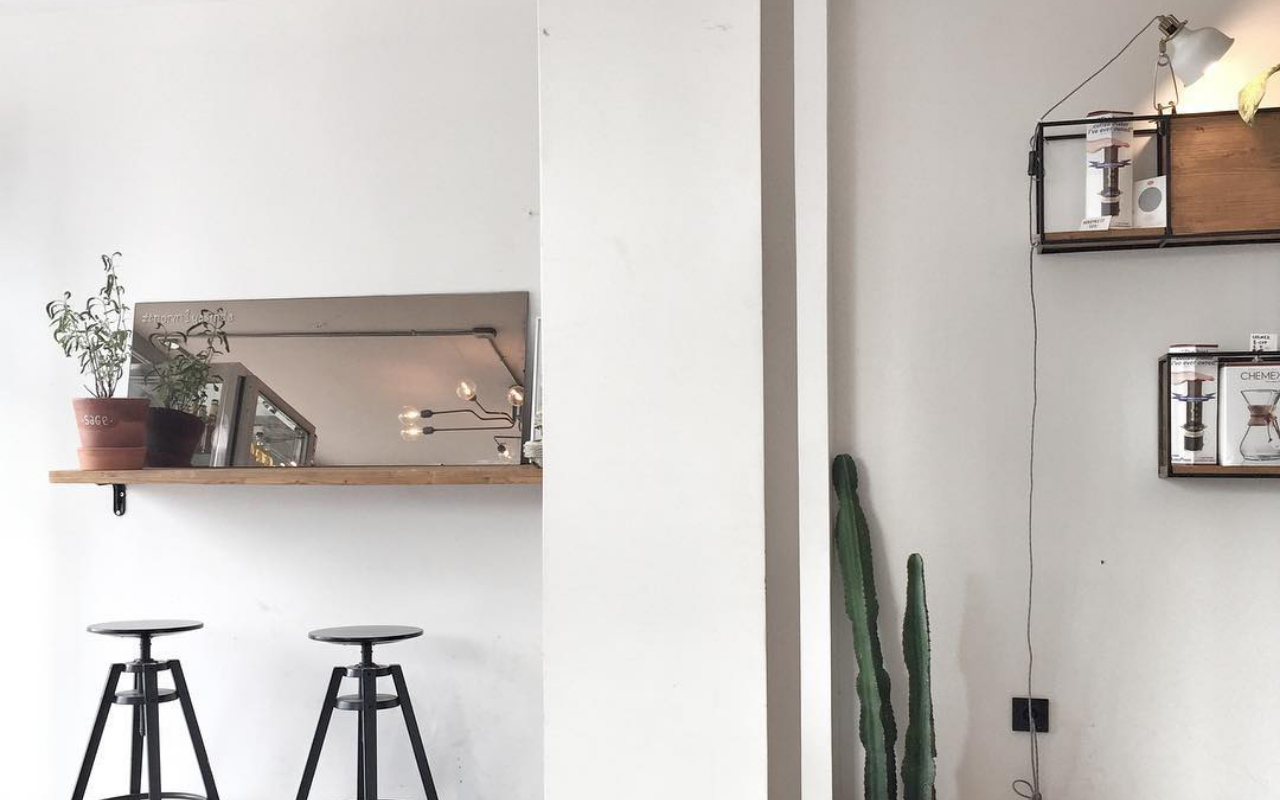
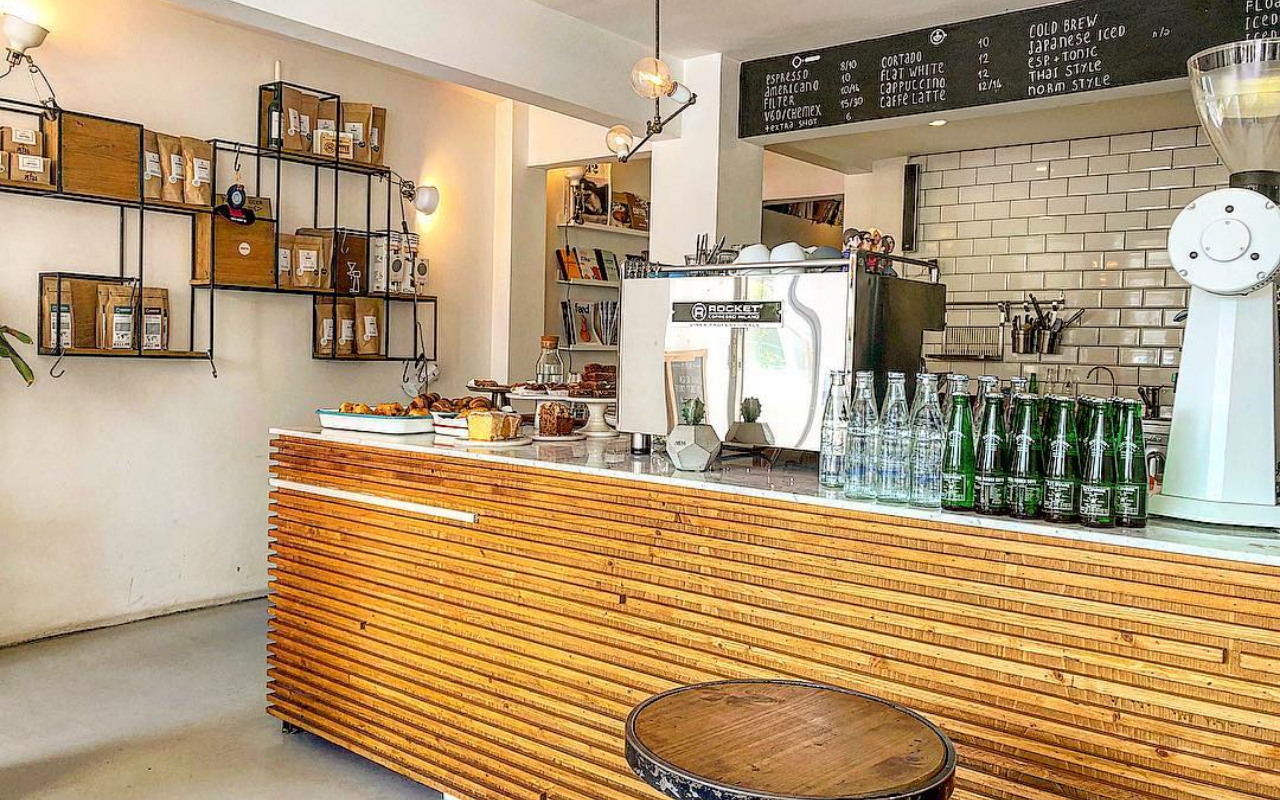
Before and after one commit to caglaryazici/caglaryazici.github.io, a plain HTML site: page index.html in a window 1280 px wide. Drawn offline with Linux system fonts and the light colour scheme.

Commit message:
Update index.html

```diff
--- a/index.html
+++ b/index.html
@@ -4,7 +4,7 @@
 		* { margin: 0; padding: 0; }
 
 		html {
-			background: url(images/38299413_255584141942586_6199163359036702720_n.jpg) no-repeat center center fixed;
+			background: url(images/30603903_210661549526295_3502240492072992768_n.jpg) no-repeat center center fixed;
 			-webkit-background-size: cover;
 			-moz-background-size: cover;
 			-o-background-size: cover;
```
